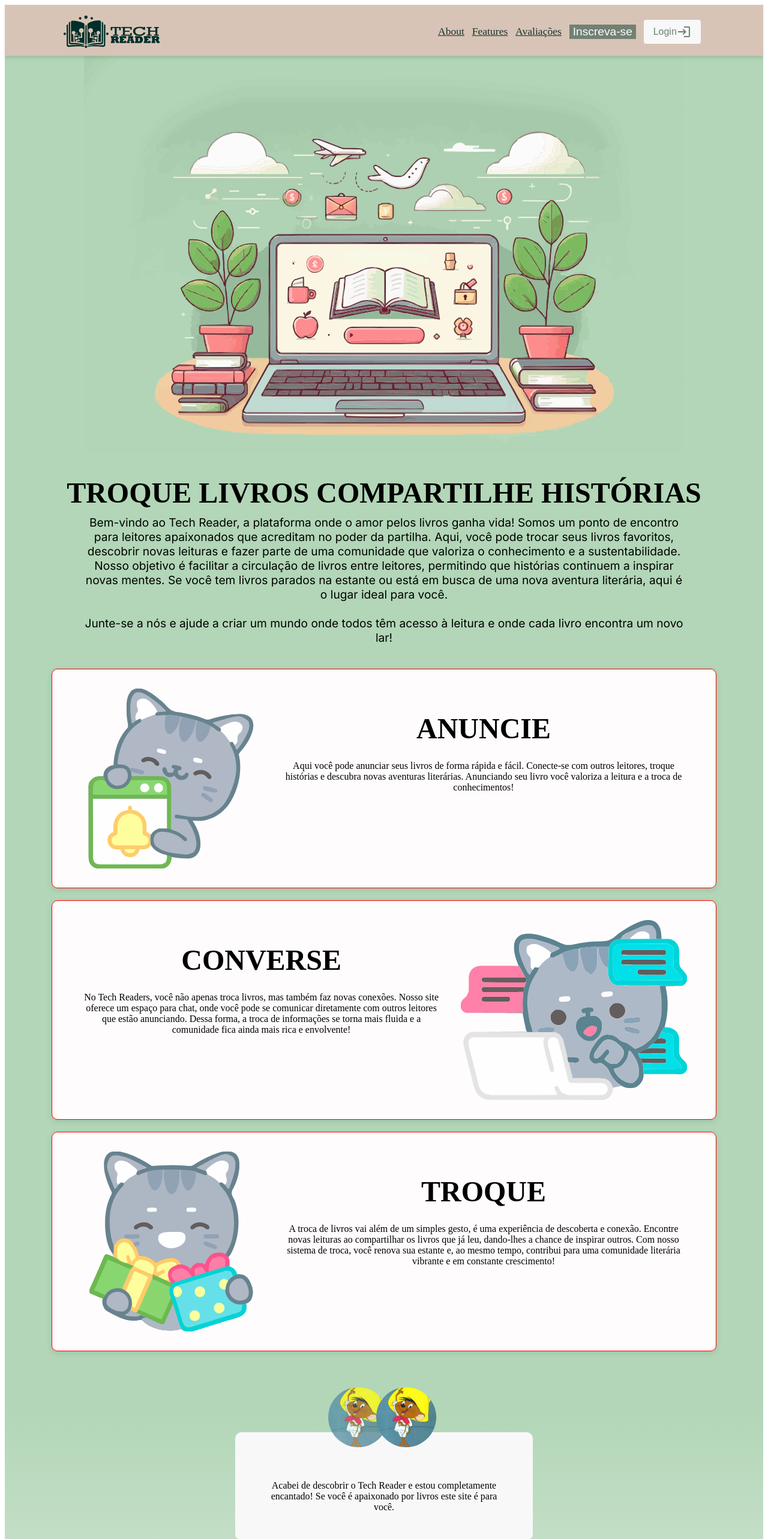
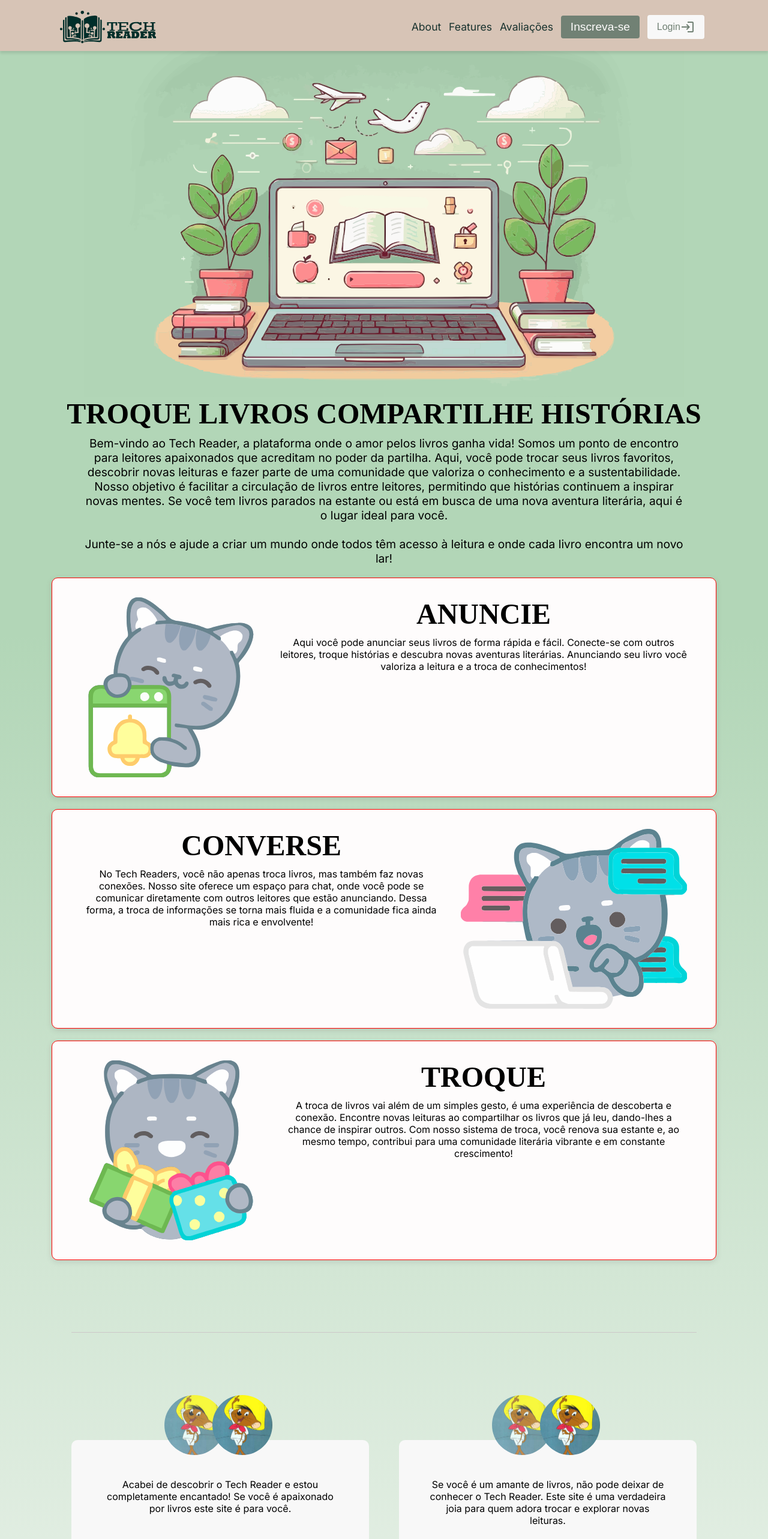
Before and after one commit to Tech-Readers/frontend, a React (Vite) app: page / in a window 1280 px wide. Shown: the top 2566 px of the page at 60% size. Built offline with nearby package versions, Linux system fonts and the light colour scheme; a web font is replaced by a local one.

Commit message:
UPDATE: subindo alterações de estilo e landing pag

```diff
--- a/src/GlobalStyle.jsx
+++ b/src/GlobalStyle.jsx
@@ -1,5 +1,3 @@
-import React from "react";
-import styled from "styled-components";
 import "./assets/fonts.css";
 
 export const Theme = {
--- a/src/components/Chat/Chat.css
+++ b/src/components/Chat/Chat.css
@@ -18,7 +18,7 @@
     box-shadow: 0 0 10px rgba(0, 0, 0, 0.1);
 }
 
-.chat-user{
+.chat-user {
     border: 1px solid #ccc;
     margin: 50px;
     padding: 35px;
@@ -78,7 +78,7 @@
 .message-input button {
     align-self: flex-end;
     padding: 10px 20px;
-  background-color: #5a645f ;
+    background-color: #5a645f;
     color: white;
     border: none;
     border-radius: 5px;
--- /dev/null
+++ b/src/components/footer/Style.jsx
@@ -0,0 +1,31 @@
+// src/components/footer/footer.styled.jsx
+import styled from "styled-components";
+
+export const FooterContainer = styled.footer`
+    background-color: ${(props) => props.theme.colors.BegeUm};
+    font-family: ${(props) => props.theme.fonts.Principal};
+    width: 100%;
+    height: 15rem;
+    margin-top: 80px;
+    gap: 50vw;
+    display: flex;
+    flex-direction: row;
+    justify-content: center;
+    align-items: center;
+`;
+
+export const FooterText = styled.p`
+    font-family: ${(props) => props.theme.fonts.Principal};
+`;
+export const DivRow = styled.div`
+    display: flex;
+    flex-direction: row;
+    margin: none;
+    padding: none;
+`;
+export const DivColumn = styled.div`
+    display: flex;
+    flex-direction: column;
+    margin: none;
+    padding: none;
+`;
--- a/src/components/footer/footer.jsx
+++ b/src/components/footer/footer.jsx
@@ -1,16 +1,20 @@
 // src/components/footer/footer.jsx:
-import React from 'react';
-import { FooterContainer, FooterText } from './Footer.styled';
+import React from "react";
+import { DivColumn, DivRow, FooterContainer, FooterText } from "./Style";
 
 const Footer = () => {
-  return (
-    <FooterContainer>
-      <FooterText>Lorem ipsum dolor sit amet, consectetur adipiscing elit.</FooterText>
-      <FooterText>Lorem ipsum</FooterText>
-      <FooterText>Lorem ipsum</FooterText>
-      <FooterText>Lorem ipsum</FooterText>
-    </FooterContainer>
-  );
+    return (
+        <FooterContainer>
+            <FooterText>Conectando leitores desde 2024.</FooterText>
+            <DivColumn style={{ gap: "10px" }}>
+                <FooterText>The MIT License (MIT)</FooterText>
+                <FooterText>Tech Reader</FooterText>
+                <FooterText>Instituto Atlantico</FooterText>
+
+                <FooterText>Avanti</FooterText>
+            </DivColumn>
+        </FooterContainer>
+    );
 };
 
 export default Footer;
--- /dev/null
+++ b/src/index.css
@@ -0,0 +1,8 @@
+html {
+    scroll-behavior: smooth;
+}
+* {
+    box-sizing: 0;
+    margin: 0;
+    padding: 0;
+}
--- a/src/main.jsx
+++ b/src/main.jsx
@@ -4,6 +4,7 @@ import { createRoot } from "react-dom/client";
 import { Theme } from "./GlobalStyle.jsx";
 import { ThemeProvider } from "styled-components";
 import App from "./App.jsx";
+import "./index.css";
 
 createRoot(document.getElementById("root")).render(
     <StrictMode>
--- a/src/pages/LandingPage/LandingPage.jsx
+++ b/src/pages/LandingPage/LandingPage.jsx
@@ -8,6 +8,8 @@ import GatoUm from "../../assets/bell.svg";
 import GatoDois from "../../assets/Chat.svg";
 import GatoTres from "../../assets/gifts.svg";
 import ProfileCard from "../../components/Chat/ProfileCard";
+import "../../index.css";
+import Footer from "../../components/footer/footer";
 
 export const LandingPage = () => {
     return (
@@ -15,23 +17,23 @@ export const LandingPage = () => {
             <S.Navigation>
                 <S.ImagemLogo src={Logomarca} alt="LOGO" />
                 <S.ListStyle>
-                    <S.NavLink>
+                    <S.LinkNavBar>
                         <S.Link href="#About">About</S.Link>
-                    </S.NavLink>
-                    <S.NavLink>
+                    </S.LinkNavBar>
+                    <S.LinkNavBar>
                         <S.Link href="#Features">Features</S.Link>
-                    </S.NavLink>
-                    <S.NavLink>
+                    </S.LinkNavBar>
+                    <S.LinkNavBar>
                         <S.Link href="#Avaliacoes">Avaliações</S.Link>
-                    </S.NavLink>
-                    <S.NavLink>
+                    </S.LinkNavBar>
+                    <S.LinkNavBar>
                         <S.Subscribe>Inscreva-se</S.Subscribe>
-                    </S.NavLink>
-                    <S.NavLink>
+                    </S.LinkNavBar>
+                    <S.LinkNavBar>
                         <S.LoginLandingPage>
                             Login <LoginIcon />
                         </S.LoginLandingPage>
-                    </S.NavLink>
+                    </S.LinkNavBar>
                 </S.ListStyle>
             </S.Navigation>
 
@@ -101,7 +103,8 @@ export const LandingPage = () => {
                 </S.CardLandingPage>
             </section>
 
-            <section id="Avaliacoes">
+            <S.SectionAvaliacoes id="Avaliacoes">
+                <S.DivColumn>
                     <S.DivRow>
                         <ProfileCard
                             style={S.customStyleUm}
@@ -115,11 +118,14 @@ export const LandingPage = () => {
                         />
                     </S.DivRow>
                     <S.CardAvaliacoes>
-                    <p>
-                        Acabei de descobrir o Tech Reader e estou completamente encantado!
-                        Se você é apaixonado por livros este site é para você.
-                    </p>
+                        <S.CardText>
+                            Acabei de descobrir o Tech Reader e estou completamente
+                            encantado! Se você é apaixonado por livros este site é para
+                            você.
+                        </S.CardText>
                     </S.CardAvaliacoes>
+                </S.DivColumn>
+                <S.DivColumn>
                     <S.DivRow>
                         <ProfileCard
                             style={S.customStyleUm}
@@ -133,16 +139,17 @@ export const LandingPage = () => {
                         />
                     </S.DivRow>
                     <S.CardAvaliacoes>
-                    <p>
-                        Se você é um amante de livros, não pode deixar de conhecer o Tech
-                        Reader. Este site é uma verdadeira joia para quem adora trocar e
-                        explorar novas leituras.
-                    </p>
+                        <S.CardText>
+                            Se você é um amante de livros, não pode deixar de conhecer o
+                            Tech Reader. Este site é uma verdadeira joia para quem adora
+                            trocar e explorar novas leituras.
+                        </S.CardText>
                     </S.CardAvaliacoes>
-            </section>
+                </S.DivColumn>
+            </S.SectionAvaliacoes>
 
             <section id="subscribe">
-                <S.DivRow>
+                <S.DivRow style={{ alignItems: "flex-end", gap: "40px" }}>
                     <S.ImagemSubscribe
                         src={ReadingCat}
                         alt="imagem de livros em um notebook"
@@ -154,10 +161,10 @@ export const LandingPage = () => {
                 </S.DivRow>
             </section>
 
-            <footer>
+            <Footer>
                 <p>The MIT License (MIT)</p>
                 <p>Copyright ©️ 2024 - Conectando Leitores</p>
-            </footer>
+            </Footer>
         </S.Body>
     );
 };
--- a/src/pages/LandingPage/Style.jsx
+++ b/src/pages/LandingPage/Style.jsx
@@ -4,17 +4,18 @@ import styled from "styled-components";
 export const Body = styled.div`
     display: flex;
     flex-direction: Column;
-    //    width: 100%;
+    width: 100%;
     box-sizing: none;
     padding: none;
     margin: none;
+    transition: all 0.5s;
     //    max-width: 1920px;
     align-items: center;
     background: rgb(254, 252, 252);
     background: linear-gradient(
         0deg,
         rgba(254, 252, 252, 1) 0%,
-        rgba(178, 214, 183, 1) 30%,
+        rgba(178, 214, 183, 1) 70%,
         rgba(178, 214, 183, 1) 100%
     );
 `;
@@ -40,7 +41,7 @@ export const Navigation = styled.div`
     color: ${(props) => props.theme.colors.VerdeEscuro};
     width: 100%;
     height: 5rem;
-    //position: fixed;
+    position: fixed;
     top: 0;
     z-index: 10;
     display: flex;
@@ -62,13 +63,14 @@ export const ListStyle = styled.ul`
 export const Link = styled.a`
     color: ${(props) => props.theme.colors.VerdeEscuro};
     font-size: 1.1rem;
+    text-decoration: none !important;
 `;
-export const NavLink = styled.li`
-    list-style-type: none;
+export const LinkNavBar = styled.li`
     margin: 0;
     padding: 0rem 0.4rem;
     display: flex;
     justify-content: center;
+    font-family: ${(props) => props.theme.fonts.Principal};
     align-items: center;
 `;
 export const Subscribe = styled.button`
@@ -76,6 +78,8 @@ export const Subscribe = styled.button`
     color: ${(props) => props.theme.colors.Branco};
     font-size: 1.2rem;
     border: none;
+    padding: 0.5rem 1rem;
+    border-radius: 4px;
     transition: all 0.5s;
     &:hover {
         -webkit-transform: scale(1.1);
@@ -161,8 +165,21 @@ export const CardText = styled.div`
     padding: none;
     align-items: center;
     text-align: center;
+    font-family: ${(props) => props.theme.fonts.Principal};
 `;
+
 //COMEÇO AVALIAÇÕES
+export const SectionAvaliacoes = styled.section`
+    display: flex;
+    flex-direction: row;
+    gap: 50px;
+    margin-top: 100px;
+    margin-bottom: 100px;
+    padding-bottom: 8rem;
+    padding-top: 4rem;
+    border-top: 1px solid ${(props) => props.theme.colors.CinzaQuatro};
+    border-bottom: 1px solid ${(props) => props.theme.colors.CinzaQuatro};
+`;
 
 export const CardAvaliacoes = styled.div`
     background-color: ${(props) => props.theme.colors.CinzaUm};
@@ -189,7 +206,8 @@ export const SubscribeButton = styled.button`
     background-color: ${(props) => props.theme.colors.VerdeEscuro};
     color: ${(props) => props.theme.colors.Branco};
     font-size: 60px;
-    height: 8rem;
+    height: 7rem;
+    border-radius: 10px;
     padding: 0;
     font-family: ${(props) => props.theme.fonts.Segunda};
     width: 320px;
@@ -197,7 +215,7 @@ export const SubscribeButton = styled.button`
     transition: all 0.5s;
     &:hover {
         box-shadow: rgba(99, 99, 99, 0.2) 0px 3px 10px 0px;
-        color: ${(props) => props.theme.colors.VerdeEscuro};
+        background-color: ${(props) => props.theme.colors.VerdeMedioUm};
         -webkit-transform: scale(1.05);
         transform: scale(1.05);
     }
@@ -208,3 +226,11 @@ export const CallForAction = styled.p`
     margin-bottom: 0;
     color: ${(props) => props.theme.colors.VerdeMedioUm};
 `;
+// FOOTER
+
+export const Footer = styled.footer`
+    background-color: ${(props) => props.theme.colors.BegeUm};
+    width: 100%;
+    height: 15rem;
+    margin-top: 80px;
+`;
```
Also changed, not shown: src/components/footer/footer.styled.jsx (deleted, +0 -17 lines). Lines whose indentation alone changed are shown as unchanged.
